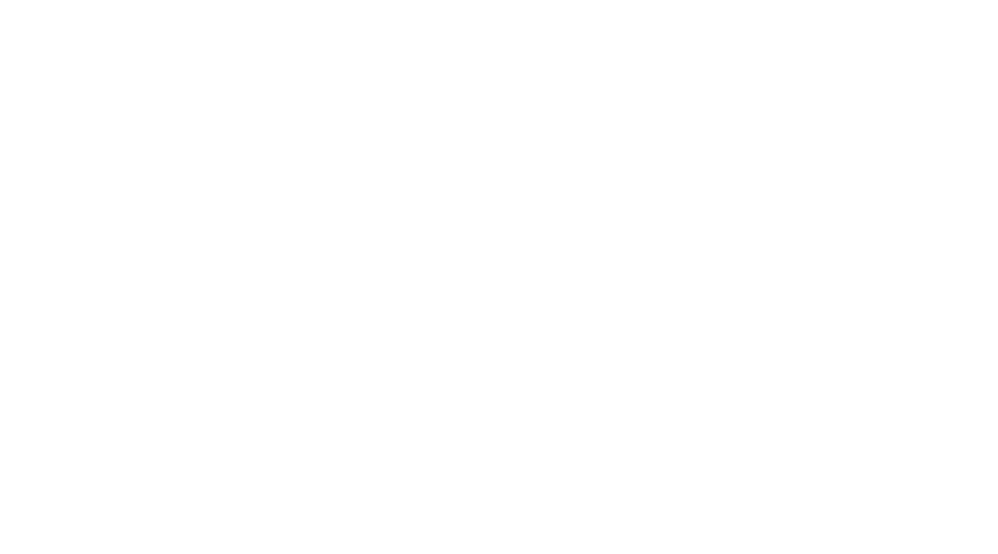
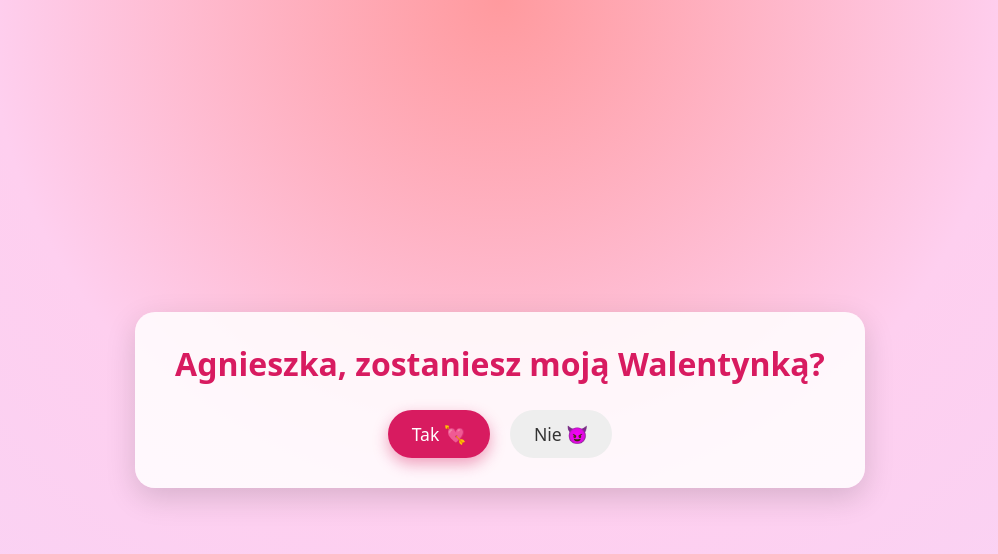
Before and after one commit to tomaszkaim23-crypto/Dla-Agnieszki, a plain HTML site: page index.html in a window 1280 px wide. Shown: the whole page, without its empty margins (140-1138 px from the left). Drawn offline with Linux system fonts and the light colour scheme.

Commit message:
Update index.html

```diff
--- a/index.html
+++ b/index.html
@@ -2,13 +2,25 @@
 <html lang="pl">
 <head>
     <meta charset="UTF-8">
-    <meta name="viewport" content="width=device-width, initial-scale=1.0">
-    <title>Dla Agnieszki ❤️</title>
-    <style>
-        body {
-            margin: 0;
-            height: 100vh;
-            display: flex;
-            justify-content: center;
-            align-items: center;
-            background: linear-gradient
+    <title>Agnieszka, zostaniesz moją Walentynką?</title>
+    <link rel="stylesheet" href="style.css">
+</head>
+<body>
+    <div class="container" id="question-container">
+        <h1>Agnieszka, zostaniesz moją Walentynką?</h1>
+        <div class="buttons">
+            <button id="yes-btn">Tak 💘</button>
+            <button id="no-btn">Nie 😈</button>
+        </div>
+    </div>
+
+    <div class="container hidden" id="love-container">
+        <div class="heart">❤️</div>
+        <h1>Kocham Cię, Agnieszka!</h1>
+        <p>Nie było innej opcji 😉</p>
+        <canvas id="confetti-canvas"></canvas>
+    </div>
+
+    <script src="script.js"></script>
+</body>
+</html>
```
